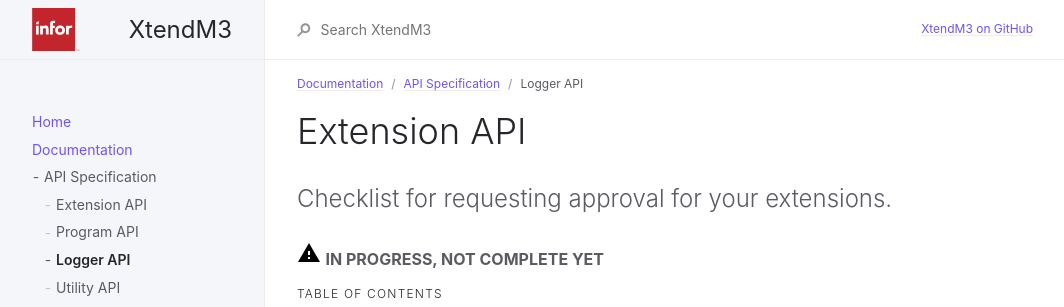
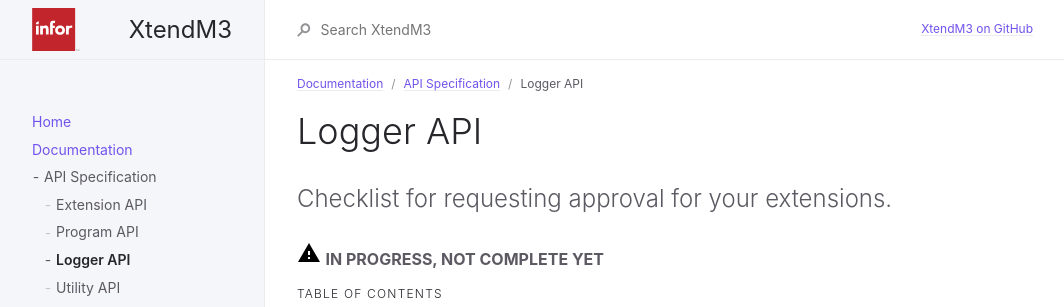
Before and after one commit to infor-cloud/xtendm3, a Jekyll site: the page built from docs/documentation/api-specification/logger-api.md, in a window 1280 px wide. Shown: the top 307 px of the page, without its empty margins (107-1171 px from the left). Built offline with Jekyll 4.4.1, drawn with Linux system fonts in a browser that asks for light colours.

Commit message:
Logger API title update

```diff
--- a/docs/documentation/api-specification/logger-api.md
+++ b/docs/documentation/api-specification/logger-api.md
@@ -6,7 +6,7 @@ grand_parent: Documentation
 nav_order: 3
 ---
 
-# Extension API
+# Logger API
 {: .no_toc }
 
 Checklist for requesting approval for your extensions.
```
